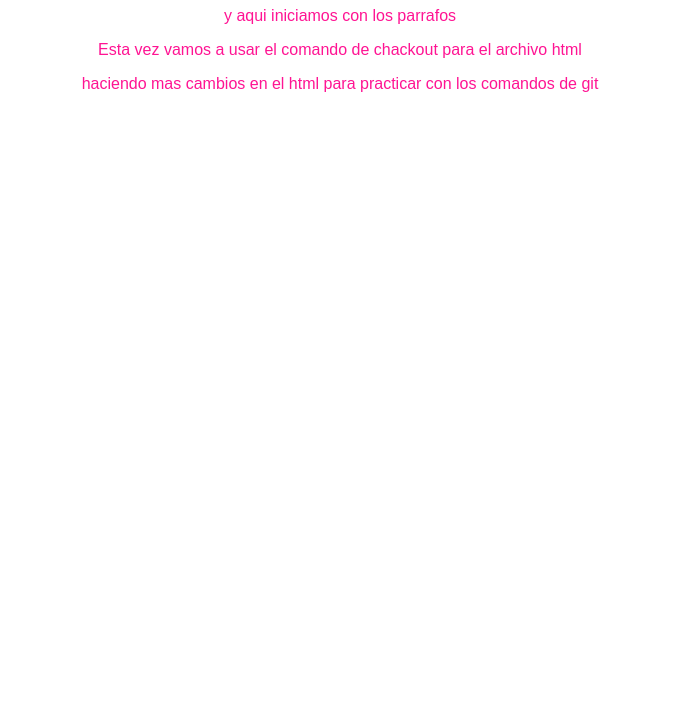
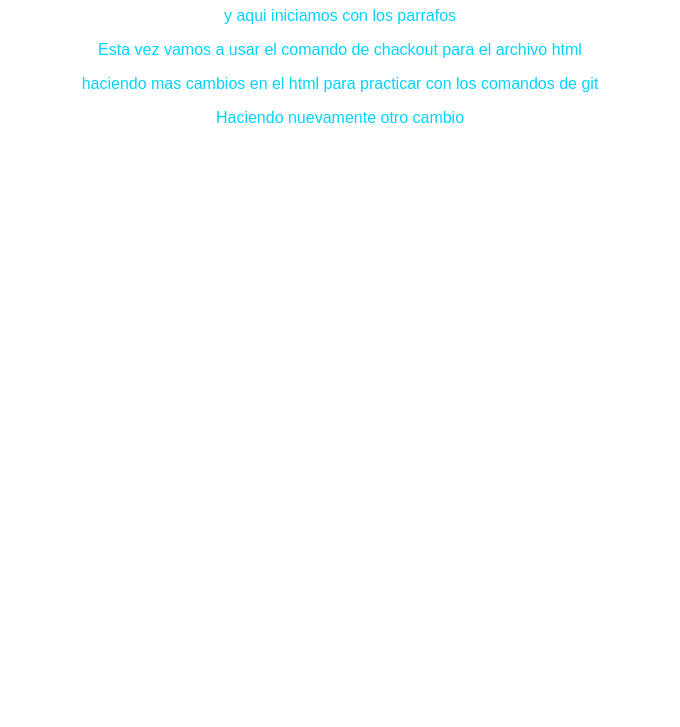
Before and after one commit to camijas/git-y-github, a plain HTML site: page blogpost.html in a window 1280 px wide. Shown: the part 73-800 px from the top of the page, without its empty margins (300-980 px from the left). Drawn offline with Linux system fonts and the light colour scheme.

Commit message:
se le hizo cambios al html y al css

```diff
--- a/blogpost.html
+++ b/blogpost.html
@@ -11,5 +11,6 @@
             chackout para el archivo html
         </p>
         <p>haciendo mas cambios en el html para practicar con los comandos de git</p>
+        <p>Haciendo nuevamente otro cambio </p>
     </body>
 </html>
--- a/css/estilos.css
+++ b/css/estilos.css
@@ -1,7 +1,6 @@
 body
 {
-    color:deeppink;
+    color:rgb(0, 213, 255);
     text-align: center;
     font-family: "arial";
 }
-#creandocomentariosparaeditarelarchivocss
```
